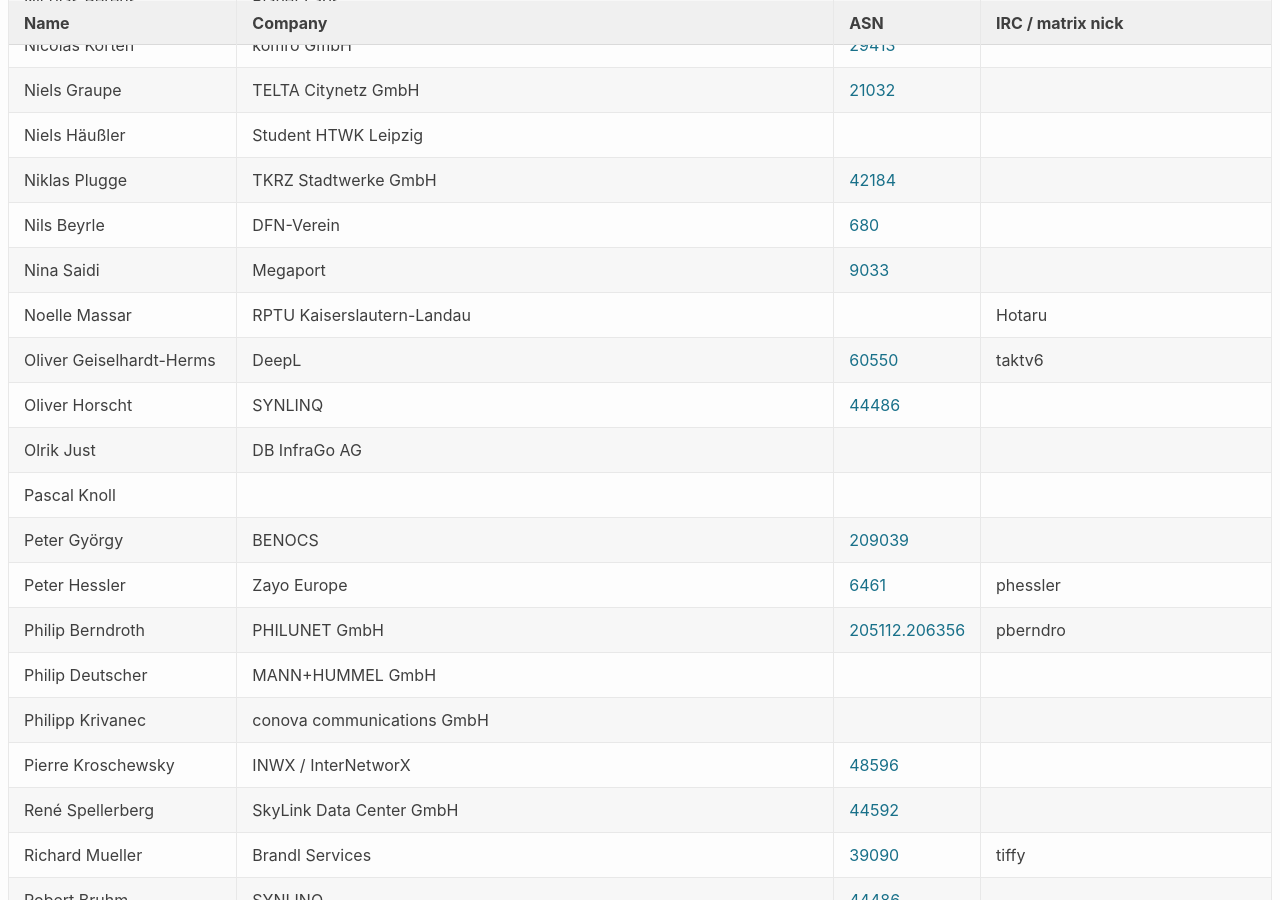
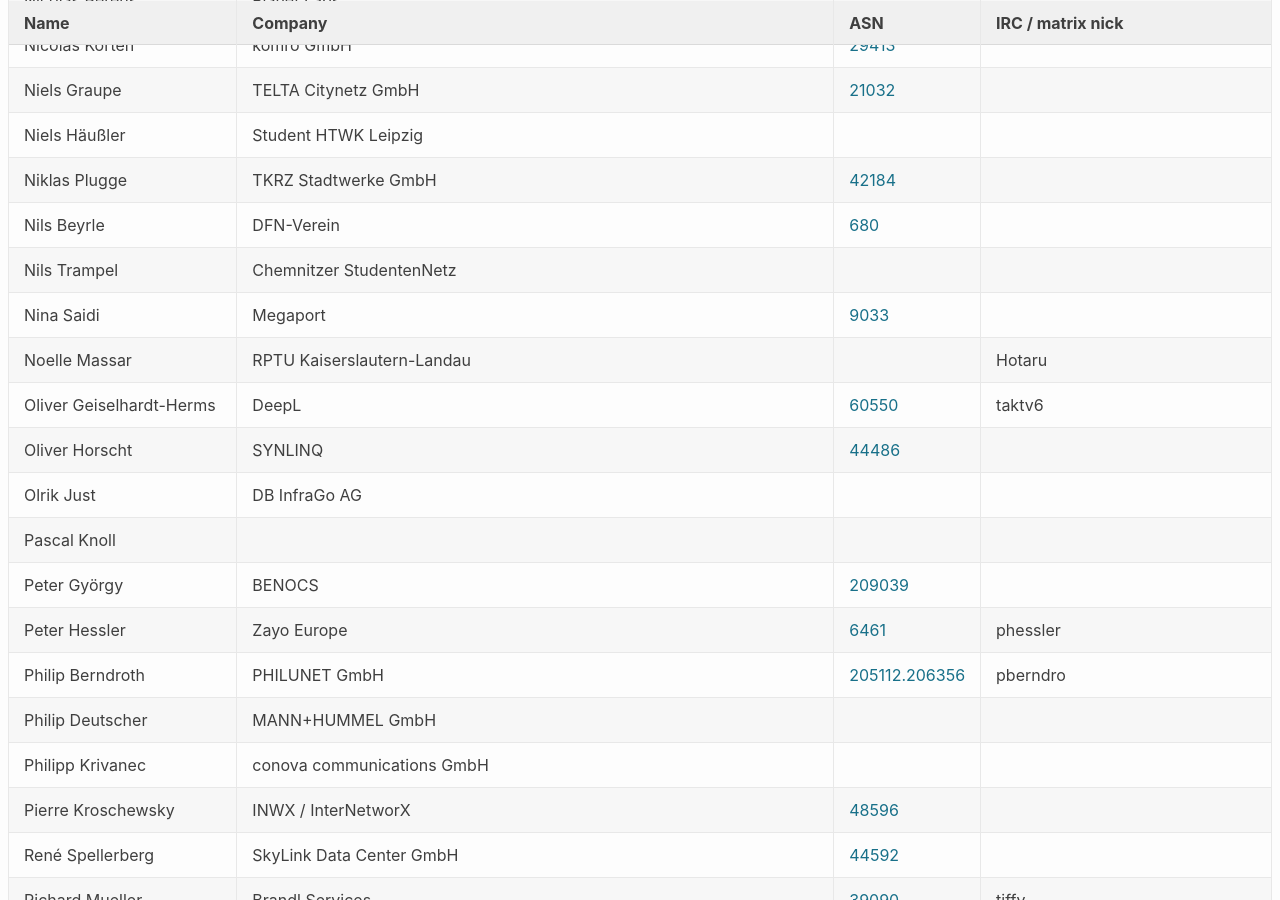
Before and after one commit to denog/pretix-attendeelist, a Jekyll site: the page built from denog16/index.markdown, in a window 1280 px wide and 900 px high, scrolled down 7876 px. Built offline with Jekyll 4.4.1, drawn with Linux system fonts in a browser that asks for light colours.

Commit message:
Latest data: Tue Sep  3 15:30:00 UTC 2024

```diff
--- a/_data/attendees_denog16_onsite.json
+++ b/_data/attendees_denog16_onsite.json
@@ -1050,6 +1050,12 @@
     "asn": "680"
   },
   {
+    "name": "Nils Trampel",
+    "company": "Chemnitzer StudentenNetz",
+    "irc": null,
+    "asn": null
+  },
+  {
     "name": "Nina Saidi",
     "company": "Megaport",
     "irc": null,
```
